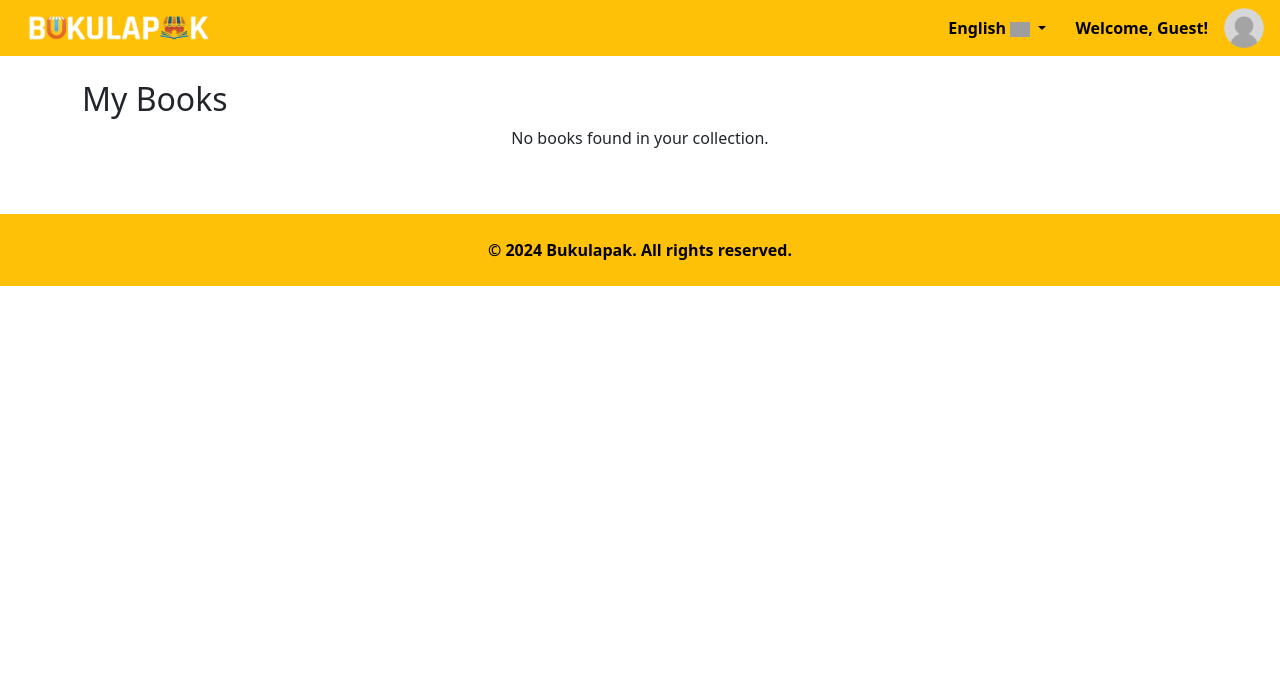
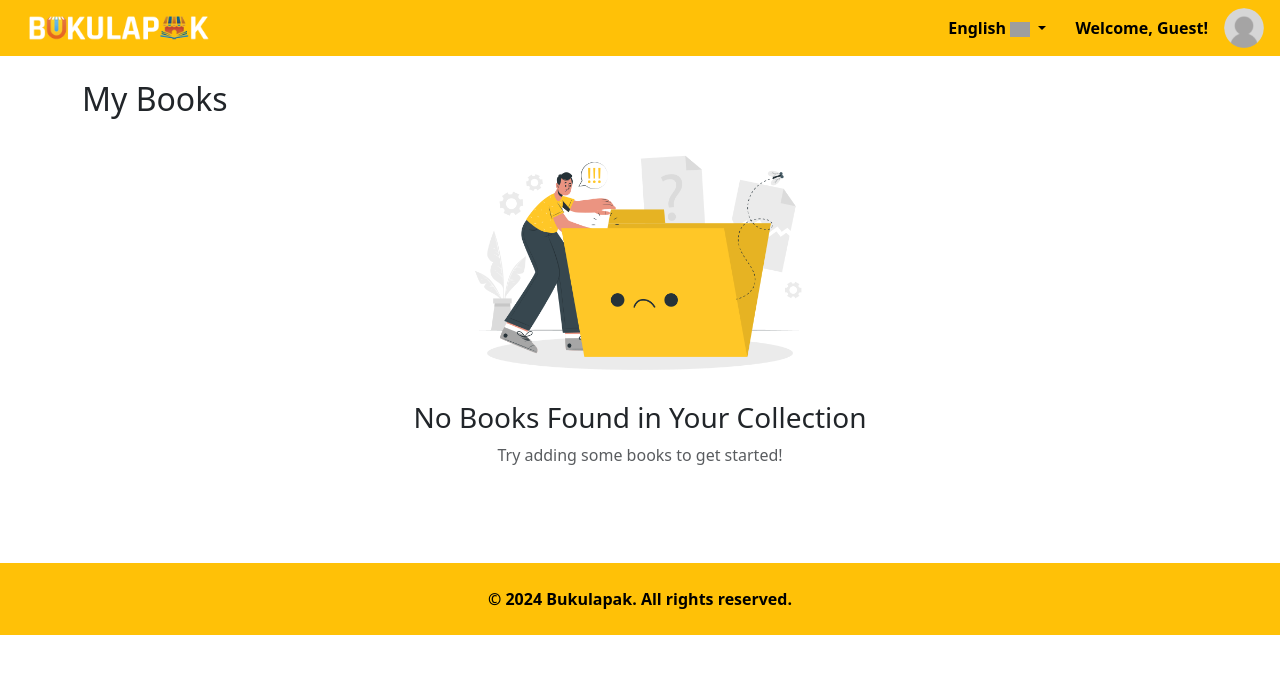
Before and after one commit to MarioOrlando82/bukulapak, a Laravel app: template resources/views/my-books/index.blade.php in a window 1280 px wide. Shown: the top 674 px of the page. Run offline with Laravel 12, Linux system fonts and the light colour scheme; the template is opened without the code that fills it, so the values that code supplies are empty; parts of the project's set-up code (start-up, migrations or seed data) failed here and were passed over; some libraries are stand-ins or nearby versions; grey boxes are pictures that could not be loaded.

Commit message:
chore: refine not found message and include new image

```diff
--- a/resources/views/my-books/index.blade.php
+++ b/resources/views/my-books/index.blade.php
@@ -6,8 +6,11 @@
 
         <div class="row">
             @if ($myBooks->isEmpty())
-                <div class="col-12 text-center">
-                    <p>No books found in your collection.</p>
+                <div class="d-flex flex-column align-items-center justify-content-center text-center" style="width: 100%; ">
+                    <img src="{{ asset('assets/no_file.png') }}" class="img-fluid mb-2" alt="No Matching Books Found"
+                        style="max-width: 400px; height: auto;">
+                    <h3>No Books Found in Your Collection</h3>
+                    <p class="text-muted mb-5">Try adding some books to get started!</p>
                 </div>
             @else
                 @foreach ($myBooks as $myBook)
@@ -17,8 +20,7 @@
                                 alt="{{ $myBook->book->title }}">
                             <div class="card-body">
                                 <h5 class="card-title">{{ $myBook->book->title }}</h5>
-                                <a href="data:application/pdf;base64,{{ $myBook->book->pdf_file }}"
-                                    download="Book.pdf"
+                                <a href="data:application/pdf;base64,{{ $myBook->book->pdf_file }}" download="Book.pdf"
                                     class="btn btn-warning text-black">
                                     Download PDF
                                 </a>
```
Also changed, not shown: resources/views/homepage.blade.php (+11 -8 lines), public/assets/no_file.png (added), public/assets/search_not_found.png (added).
